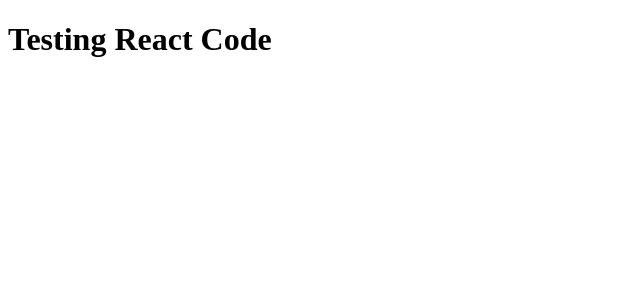
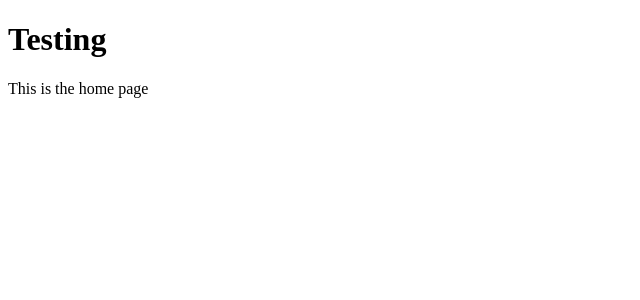
Before and after one commit to zduvall/react-jango-house-party, a React app in the folder music_controller/frontend/: page / in a window 1280 px wide. Shown: the top 300 px of the page, without its empty margins (0-640 px from the left). Built offline with nearby package versions, Linux system fonts and the light colour scheme; the HTML template or start-up script is replaced by a standard one.

Commit message:
Import Homepage component

```diff
--- a/music_controller/frontend/src/components/App.js
+++ b/music_controller/frontend/src/components/App.js
@@ -1,8 +1,17 @@
 import React, { StrictMode } from 'react';
 import { render } from 'react-dom';
 
+// components
+import HomePage from './HomePage';
+
 export default function App() {
-  return <h1>Testing React Code</h1>;
+  return (
+    // <h1>Test</h1>
+    <div>
+      <h1>Testing</h1>
+      <HomePage />
+    </div>
+  );
 }
 
 render(
--- /dev/null
+++ b/music_controller/frontend/src/components/HomePage.js
@@ -0,0 +1,9 @@
+import React from 'react';
+
+export default function HomePage() {
+  return (
+    <div>
+      <p>This is the home page</p>
+    </div>
+  );
+}
--- /dev/null
+++ b/music_controller/frontend/static/css/index.css
@@ -0,0 +1,21 @@
+html,
+body {
+  height: 100%;
+  margin: 0;
+  padding: 0;
+  /* color: white; */
+}
+
+#main {
+  position: fixed;
+  width: 100%;
+  height: 100%;
+  left: 0;
+  top: left;
+}
+
+#app {
+  width: 100%;
+  height: 100%;
+  display: flex;
+}
```
Also changed, not shown: music_controller/frontend/static/frontend/main.js, music_controller/frontend/static/frontend/main.js.LICENSE.txt.
